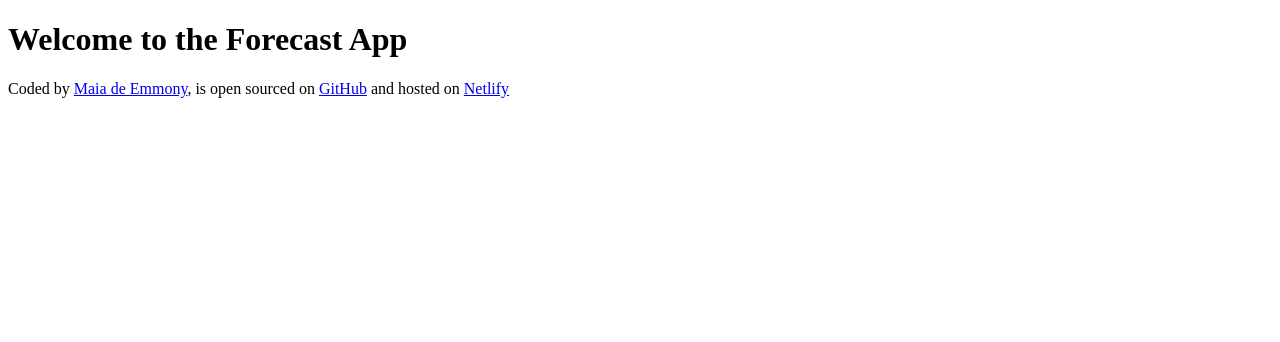
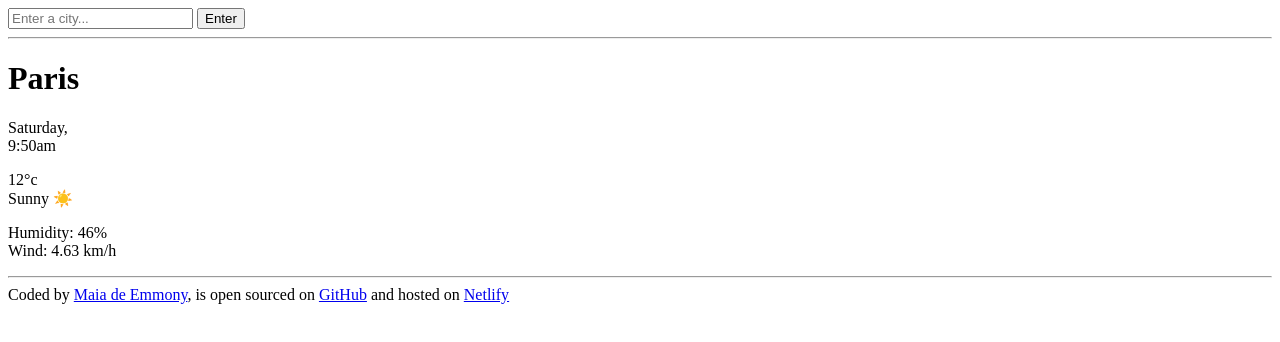
Before and after one commit to maiadee/Forecast-App, a plain HTML site: page index.html in a window 1280 px wide. Drawn offline with Linux system fonts and the light colour scheme.

Commit message:
Updated HTML

```diff
--- a/index.html
+++ b/index.html
@@ -6,7 +6,31 @@
     <title>Forecast App</title>
   </head>
   <body>
-    <h1>Welcome to the Forecast App</h1>
+    <header>
+      <input type="search" placeholder="Enter a city..." required />
+      <input type="submit" value="Enter" />
+    </header>
+    <hr />
+    <main>
+      <div>
+        <h1>Paris</h1>
+      </div>
+      <p class="date-time">
+        Saturday, <br />
+        9:50am
+      </p>
+
+      <div>
+        12°c
+        <br />
+        Sunny ☀️
+      </div>
+      <p class="humidity-wind">
+        Humidity: 46% <br />
+        Wind: 4.63 km/h
+      </p>
+    </main>
+    <hr />
     <footer>
       Coded by
       <a href="https://github.com/maiadee" target="_blank">Maia de Emmony</a>,
```
